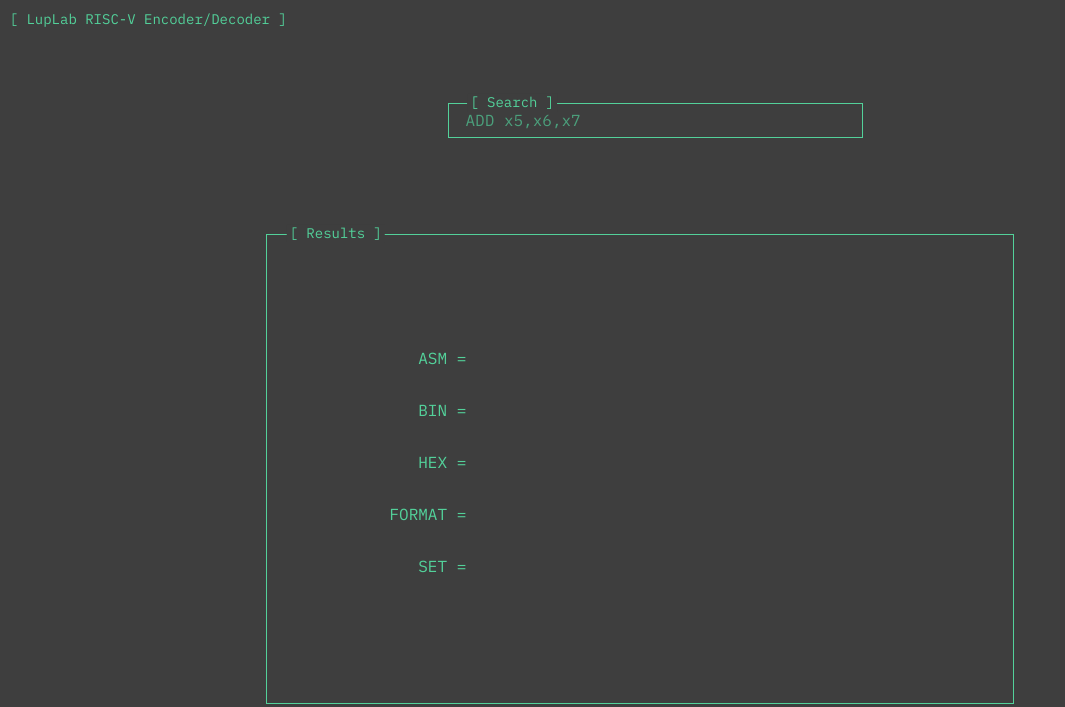
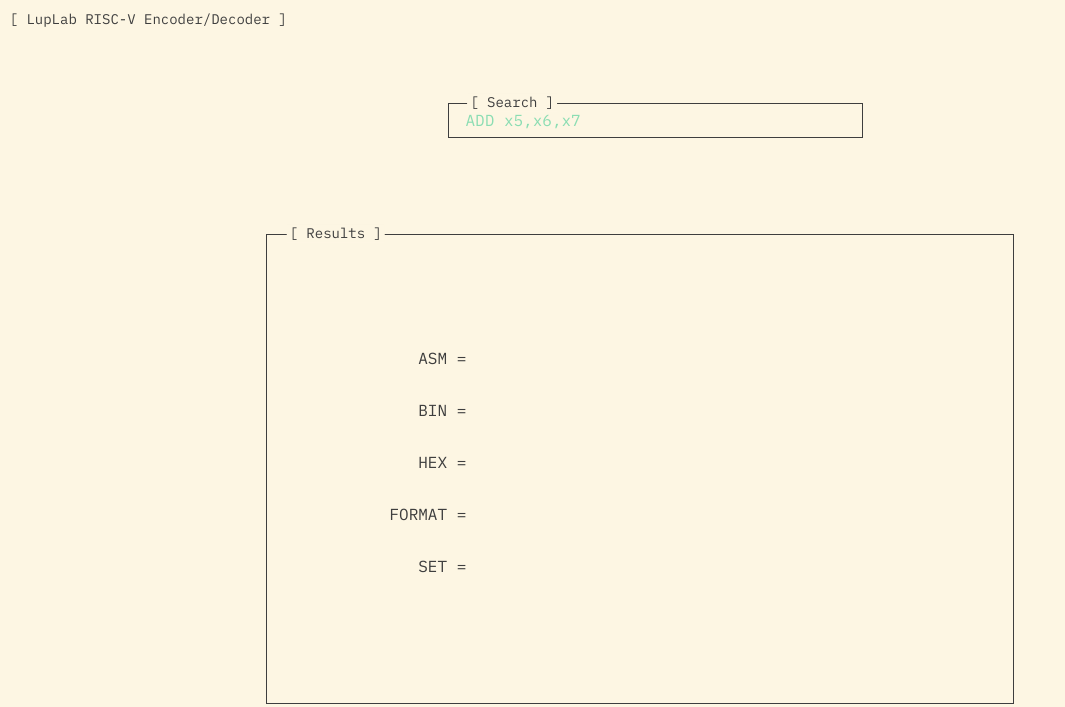
Before and after one commit to PiSaucer/rvcodecjs, a website: page web-ui/index.html in a window 1280 px wide. Shown: the whole page, without its empty margins (0-1065 px from the left). Drawn offline with Linux system fonts and the light colour scheme.

Commit message:
add automatic lightmode using prefers-color-scheme

```diff
--- a/web-ui/style.css
+++ b/web-ui/style.css
@@ -8,7 +8,18 @@
     --color-other-cyan: #35BABA;
     --color-other-blue: #7D6FFF;
 }
+@media (prefers-color-scheme: light) {
+    :root {
+        --color-main: #3E3E3E;
+        --color-background: #fdf6e3;
 
+        --color-other-yellow: #ecad00;
+        --color-other-red: #BC5252;
+        --color-other-pink: #C140D6;
+        --color-other-cyan: #35BABA;
+        --color-other-blue: #7D6FFF;
+    }
+}
 ::placeholder{
     color: #53D19AAA;
 }
```
